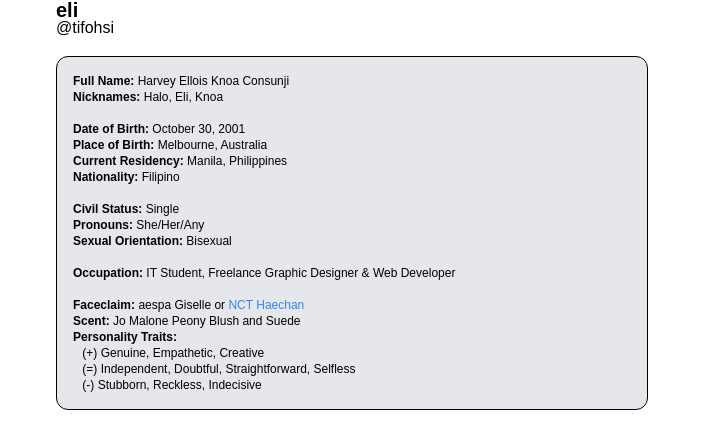
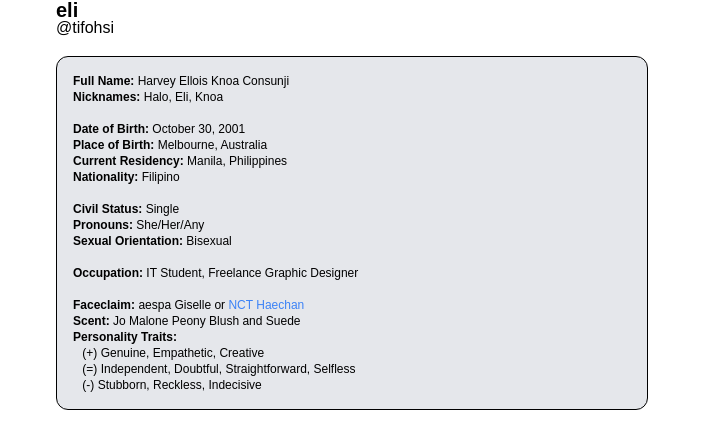
Before and after one commit to tifohsi/halo-site, a React (Vite) app: page /Eli in a window 1280 px wide. Shown: the part 369-812 px from the top of the page, without its empty margins (288-991 px from the left). Built offline with nearby package versions, Linux system fonts and the light colour scheme; a web font is replaced by a local one.

Commit message:
info change

```diff
--- a/pages/Eli.jsx
+++ b/pages/Eli.jsx
@@ -35,7 +35,7 @@ export default function Eli() {
                                 <strong>Pronouns:</strong> She/Her/Any <br/>
                                 <strong>Sexual Orientation:</strong> Bisexual <br/>
                                 <br/>
-                                <strong>Occupation:</strong> IT Student, Freelance Graphic Designer & Web Developer <br/>
+                                <strong>Occupation:</strong> IT Student, Freelance Graphic Designer <br/>
                                 <br/>
                                 <strong>Faceclaim:</strong> aespa Giselle or <Link to="/Halo" className="text-blue-500 hover:underline "> NCT Haechan</Link><br/>
                                 <strong>Scent:</strong> Jo Malone Peony Blush and Suede <br/>
```
